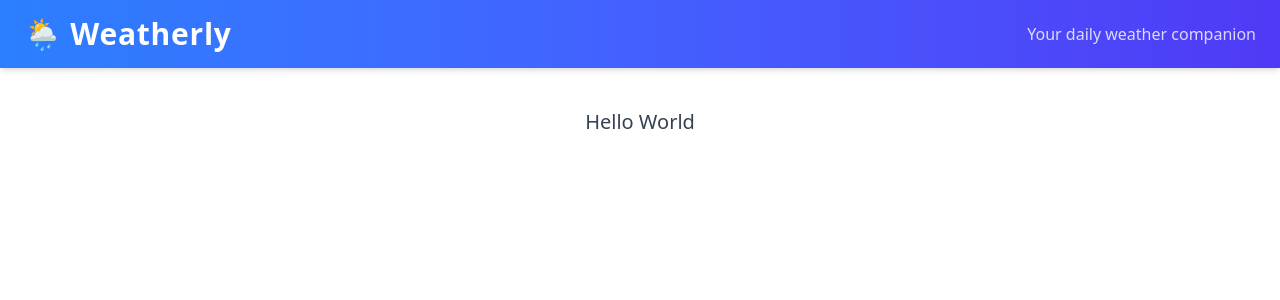
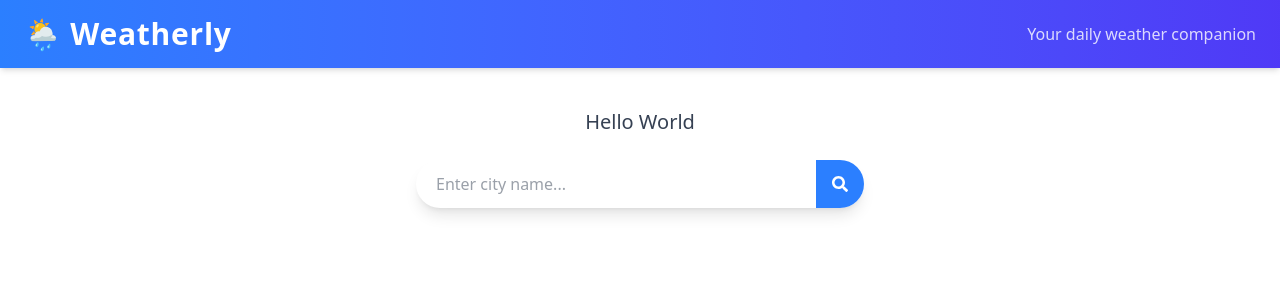
Before and after one commit to AMRITESH-MISHRA-15/Weatherly, a React (Vite) app in the folder weatherly-client/: page / in a window 1280 px wide. Shown: the top 300 px of the page. Built offline with nearby package versions, Linux system fonts and the light colour scheme.

Commit message:
Added Searchbar with city input

```diff
--- a/weatherly-client/package.json
+++ b/weatherly-client/package.json
@@ -13,6 +13,7 @@
     "@tailwindcss/vite": "^4.1.11",
     "react": "^19.1.0",
     "react-dom": "^19.1.0",
+    "react-icons": "^5.5.0",
     "tailwindcss": "^4.1.11"
   },
   "devDependencies": {
--- a/weatherly-client/src/App.jsx
+++ b/weatherly-client/src/App.jsx
@@ -1,4 +1,5 @@
 import Navbar from "./components/Navbar";
+import SearchBar from "./components/SearchBar";
 
 function App() {
   return (
@@ -7,6 +8,7 @@ function App() {
       <div className="text-center mt-10 text-xl text-gray-700">
         Hello World
       </div>
+      <SearchBar />
     </>
   );
 }
--- /dev/null
+++ b/weatherly-client/src/components/SearchBar.jsx
@@ -0,0 +1,39 @@
+import { useState } from "react";
+import { FaSearch } from "react-icons/fa";
+
+function SearchBar() {
+  const [city, setCity] = useState("");
+
+  const handleSubmit = (e) => {
+    e.preventDefault();
+    if (!city.trim()) return;
+    console.log("Searching for:", city);
+    // Later, call the API here
+    setCity("");
+  };
+
+  return (
+    <form
+      onSubmit={handleSubmit}
+      className="flex justify-center items-center mt-6 px-4"
+    >
+      <div className="flex w-full max-w-md bg-white shadow-lg rounded-full overflow-hidden">
+        <input
+          type="text"
+          placeholder="Enter city name..."
+          value={city}
+          onChange={(e) => setCity(e.target.value)}
+          className="flex-1 px-5 py-3 text-gray-700 focus:outline-none"
+        />
+        <button
+          type="submit"
+          className="bg-blue-500 hover:bg-blue-600 text-white px-4 flex items-center justify-center"
+        >
+          <FaSearch />
+        </button>
+      </div>
+    </form>
+  );
+}
+
+export default SearchBar;
```
Also changed, not shown: 1 other file (tests, documents, lock files or other folders).
